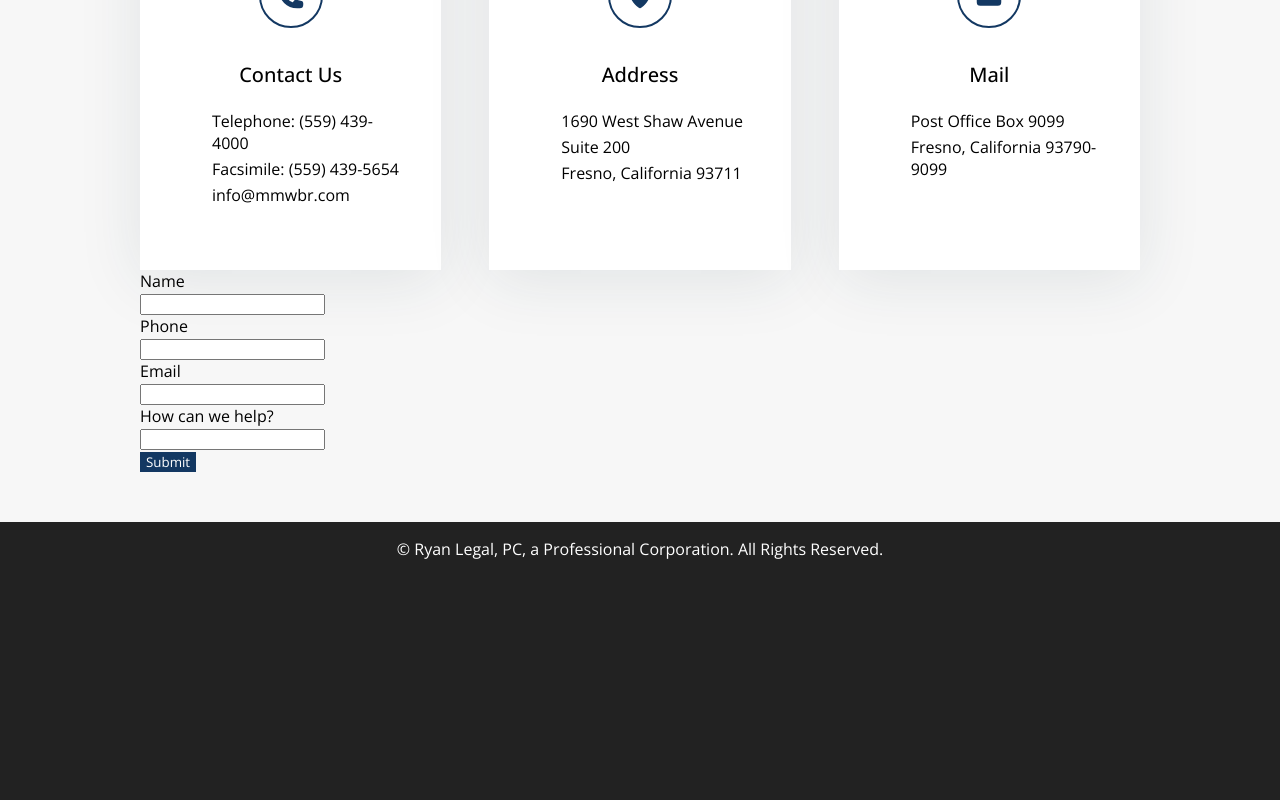
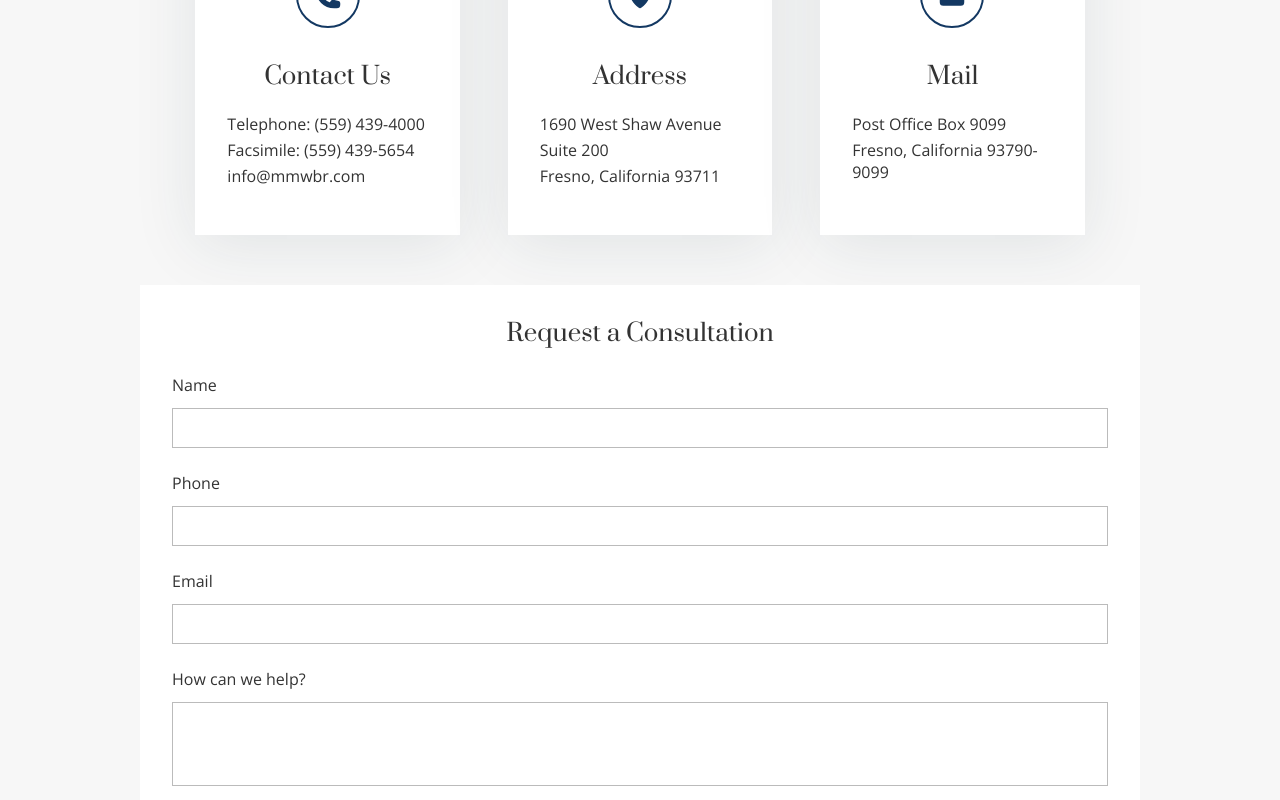
Before and after one commit to jaredryan/jordan-ryan-law, a Next.js app: page /contact-us in a window 1280 px wide. Shown: the part 540-1340 px from the top of the page. Before the commit the page ends 1116 px from the top, so only its background shows below. Built offline with nearby package versions, Linux system fonts and the light colour scheme.

Commit message:
[feat]: finish styling for contact us

```diff
--- a/app/contact-us/page.tsx
+++ b/app/contact-us/page.tsx
@@ -59,7 +59,7 @@ export default function Page() {
             {cards.map(card => (
               <div className="card" key={card.name}>
                 <div className="icon">{card.icon}</div>
-                <h3>{card.name}</h3>
+                <h2>{card.name}</h2>
                 <ul>
                   {card.content.map(item => <li key={item}>{item}</li>)}
                 </ul>
--- /dev/null
+++ b/app/ui/contact-us-form.css
@@ -0,0 +1,64 @@
+.contactUsForm {
+    background-color: var(--background-primary-color);
+    padding: 32px;
+    display: flex;
+    flex-direction: column;
+    align-items: center;
+    width: 100%;
+    gap: 24px;
+}
+
+.contactUsForm .inputFields {
+    background-color: var(--background-primary-color);
+    display: flex;
+    flex-direction: column;
+    align-items: flex-start;
+    width: 100%;
+    max-width: 1200px;
+    gap: 24px;
+}
+
+.contactUsForm .inputFields label {
+    background-color: var(--background-primary-color);
+    display: flex;
+    flex-direction: column;
+    align-items: flex-start;
+    width: 100%;
+    max-width: 1200px;
+}
+
+.contactUsForm input,
+.contactUsForm textarea {
+    border: 1px solid var(--input-border-color);
+    display: block;
+    margin-top: 12px;
+    width: 100%;
+    padding: 8px;
+}
+
+.contactUsForm input:focus-visible,
+.contactUsForm textarea:focus-visible {
+    outline: none;
+    border: 1px solid var(--focused-input-border-color);
+}
+
+.contactUsForm textarea {
+    resize: none;
+}
+
+.contactUsForm .inputFields .input,
+.contactUsForm .inputFields .textareaInput {
+    width: 100%;
+}
+
+.contactUsForm .inputFields .input {
+
+}
+
+.contactUsForm .inputFields .textareaInput {
+
+}
+
+.contactUsForm button {
+
+}
--- a/app/ui/contact-us-form.tsx
+++ b/app/ui/contact-us-form.tsx
@@ -1,76 +1,55 @@
 // import {} from '@heroicons/react/24/outline';
 import { Button } from '@/app/ui/button';
+import '@/app/ui/contact-us-form.css';
 
 export default function Form() {
   return (
-    <form>
-      <div className="rounded-md bg-gray-50 p-4 md:p-6">
-        {/* Invoice Amount */}
-        <div className="mb-4">
-          <label htmlFor="name" className="mb-2 block text-sm font-medium">
+    <form className="contactUsForm">
+      <h2>Request a Consultation</h2>
+      <div className="inputFields">
+        <div className="input">
+          <label htmlFor="name">
             Name
           </label>
-          <div className="relative mt-2 rounded-md">
-            <div className="relative">
           <input
             id="name"
             name="name"
             type="text"
-                className="peer block w-full rounded-md border border-gray-200 py-2 pl-10 text-sm outline-2 placeholder:text-gray-500"
           />
         </div>
-          </div>
-        </div>
-        <div className="mb-4">
-          <label htmlFor="email" className="mb-2 block text-sm font-medium">
+        <div className="input">
+          <label htmlFor="email">
             Phone
           </label>
-          <div className="relative mt-2 rounded-md">
-            <div className="relative">
           <input
             id="phone"
             name="phone"
             type="tel"
             pattern="[0-9]{3}[0-9]{4}[0-9]{4}"
-                className="peer block w-full rounded-md border border-gray-200 py-2 pl-10 text-sm outline-2 placeholder:text-gray-500"
           />
         </div>
-          </div>
-        </div>
-        <div className="mb-4">
-          <label htmlFor="email" className="mb-2 block text-sm font-medium">
+        <div className="input">
+          <label htmlFor="email">
             Email
           </label>
-          <div className="relative mt-2 rounded-md">
-            <div className="relative">
           <input
             id="email"
             name="email"
             type="email"
-                className="peer block w-full rounded-md border border-gray-200 py-2 pl-10 text-sm outline-2 placeholder:text-gray-500"
+          />
+        </div>
+        <div className="textareaInput">
+          <label htmlFor="description">
+            How can we help?
+          </label>
+          <textarea
+            id="description"
+            name="description"
+            rows={3}
           />
         </div>
       </div>
-        </div>
-        <div className="mb-4">
-          <label htmlFor="description" className="mb-2 block text-sm font-medium">
-            How can we help?
-          </label>
-          <div className="relative mt-2 rounded-md">
-            <div className="relative">
-              <input
-                id="description"
-                name="description"
-                type="text"
-                className="peer block w-full rounded-md border border-gray-200 py-2 pl-10 text-sm outline-2 placeholder:text-gray-500"
-              />
-            </div>
-          </div>
-        </div>
-      </div>
-      <div className="mt-6 flex justify-end gap-4">
       <Button type="submit">Submit</Button>
-      </div>
     </form>
   );
 }
--- a/app/ui/contact-us.css
+++ b/app/ui/contact-us.css
@@ -56,6 +56,10 @@
   width: 100%;
   max-width: 1200px;
   margin: auto;
+  display: flex;
+  flex-direction: column;
+  align-items: center;
+  gap: 50px;
 }
 
 .contactUsPage .contentSection p {
@@ -100,11 +104,7 @@
   border: 2px solid var(--primary-color);
 }
 
-.contactUsPage .cardsContainer .card h3 {
-  font-weight: 500;
-  font-family: var(--font-opensans);
-  font-size: 20px;
-  line-height: 30px;
+.contactUsPage .cardsContainer .card h2 {
   text-align: center;
   margin-bottom: 20px;
 }
--- a/app/ui/global.css
+++ b/app/ui/global.css
@@ -9,6 +9,8 @@
   --font-secondary-color: #666;
   --font-tertiary-color: #fff;
   --google-maps-color: #1a73e8;
+  --input-border-color: #bbb;
+  --focused-input-border-color: #222222;
 }
 
 html {
@@ -34,13 +36,17 @@ h1, h2, h3, h4, h5, h6 {
   margin: 0;
 }
 
-div, p, li {
+div, p, li, label, input, textarea {
   font-family: var(--font-opensans), Arial, sans-serif;
   margin: 0;
+  font-size: 16px;
+  color: var(--font-primary-color);
 }
 
 ul {
   list-style-type: none;
+  padding: 0;
+  margin: 0;
 }
 
 a {
@@ -49,11 +55,19 @@ a {
 }
 
 button {
+  cursor: pointer;
+  padding: 8px 16px;
+  border-radius: 3px;
+  border: none;
   background-color: var(--primary-color);
-  border: none;
   color: var(--font-tertiary-color);
+  font-size: 16px;
   font-weight: 400;
   font-family: var(--font-opensans), Arial, sans-serif;
+}
+
+button:hover {
+  background-color: var(--primary-hover-color);
 }
 
 main {
--- a/app/ui/navbar.tsx
+++ b/app/ui/navbar.tsx
@@ -51,7 +51,7 @@ export default function Navbar() {
             alt="Screenshots of the dashboard project showing desktop version"
             style={{ margin: '-4px 0' }}
           />
-          <p>Ryan Legal, PC</p>
+          Ryan Legal, PC
         </Link>
       </div>
       <div className='menu'>
@@ -64,7 +64,7 @@ export default function Navbar() {
                 'highlighted': pathname === link.href,
               })}
             >
-              <p>{link.name}</p>
+              {link.name}
             </Link>
           );
         })}
```
Also changed, not shown: app/ui/home.css (+0 -8 lines), app/ui/payment.css (+0 -9 lines). Lines whose indentation alone changed are shown as unchanged.
